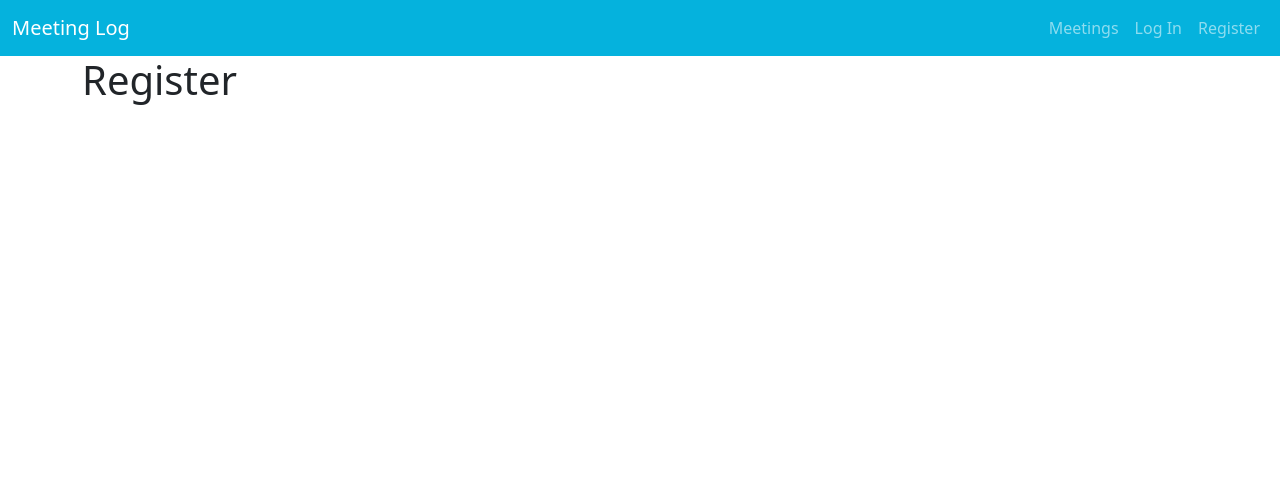
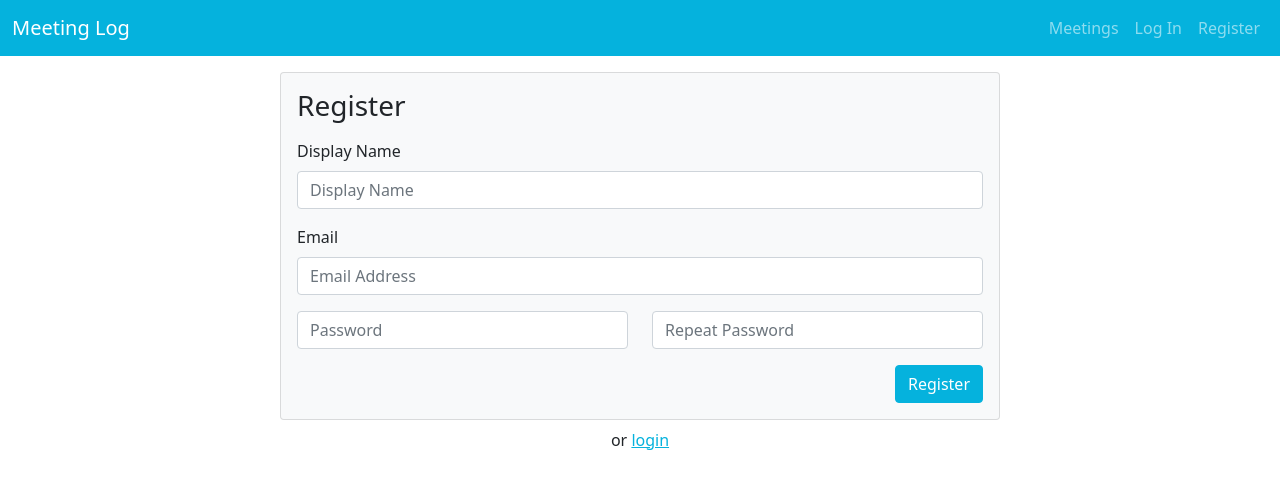
Before and after one commit to anton-dovnar/Full-Stack-Application-with-Firebase, a Vue app: page /#/register in a window 1280 px wide. Shown: the top 488 px of the page. Built offline with nearby package versions, Linux system fonts and the light colour scheme; no server answers.

Commit message:
Register with Firebase

```diff
--- a/src/views/Register.vue
+++ b/src/views/Register.vue
@@ -1,5 +1,132 @@
 <template>
   <div>
-    <h1>Register</h1>
+    <form
+      class="mt-3"
+      @submit.prevent="register"
+    >
+      <div class="container">
+        <div class="row justify-content-center">
+          <div class="col-lg-8">
+            <div class="card bg-light">
+              <div class="card-body">
+                <h3 class="font-weight-light mb-3">Register</h3>
+                <div class="form-row">
+                  <div
+                    v-if="error"
+                    class="col-12 alert alert-danger px-3"
+                  >
+                    {{ error }}
+                  </div>
+                  <section class="col-sm-12 mb-3">
+                    <label
+                      class="form-label sr-only"
+                      for="displayName"
+                    >Display Name</label>
+                    <input
+                      class="form-control"
+                      type="text"
+                      id="displayName"
+                      placeholder="Display Name"
+                      name="displayName"
+                      required
+                      v-model="displayName"
+                    />
+                  </section>
+                </div>
+                <section class="mb-3">
+                  <label
+                    class="form-label sr-only"
+                    for="email"
+                  >Email</label>
+                  <input
+                    class="form-control"
+                    type="email"
+                    id="email"
+                    placeholder="Email Address"
+                    required
+                    name="email"
+                    v-model="email"
+                  />
+                </section>
+                <div class="row">
+                  <section class="col-sm-6 mb-3">
+                    <input
+                      class="form-control"
+                      type="password"
+                      placeholder="Password"
+                      v-model="passOne"
+                    />
+                  </section>
+                  <section class="col-sm-6 mb-3">
+                    <input
+                      class="form-control"
+                      type="password"
+                      required
+                      placeholder="Repeat Password"
+                      v-model="passTwo"
+                    />
+                  </section>
+                </div>
+                <div class="text-end mb-0">
+                  <button
+                    class="btn btn-primary text-white"
+                    type="submit"
+                  >
+                    Register
+                  </button>
+                </div>
+              </div>
+            </div>
+          </div>
+        </div>
+      </div>
+    </form>
+    <p class="text-center mt-2">
+      or
+      <router-link to="/login">login</router-link>
+    </p>
   </div>
 </template>
+
+<script>
+import Firebase from 'firebase'
+
+export default {
+  data: function () {
+    return {
+      displayName: null,
+      email: null,
+      passOne: null,
+      passTwo: null,
+      error: null
+    }
+  },
+  methods: {
+    register: function () {
+      const info = {
+        email: this.email,
+        password: this.passOne,
+        displayName: this.displayName
+      }
+      if (!this.error) {
+        Firebase.auth()
+          .createUserWithEmailAndPassword(info.email, info.password)
+          .then(userCredentials => {
+            this.$router.replace('meetings')
+          }, error => {
+            this.error = error
+          })
+      }
+    }
+  },
+  watch: {
+    passTwo: function () {
+      if (this.passOne !== '' && this.passTwo !== '' && this.passTwo !== this.passOne) {
+        this.error = 'passwords must match'
+      } else {
+        this.error = null
+      }
+    }
+  }
+}
+</script>
```
